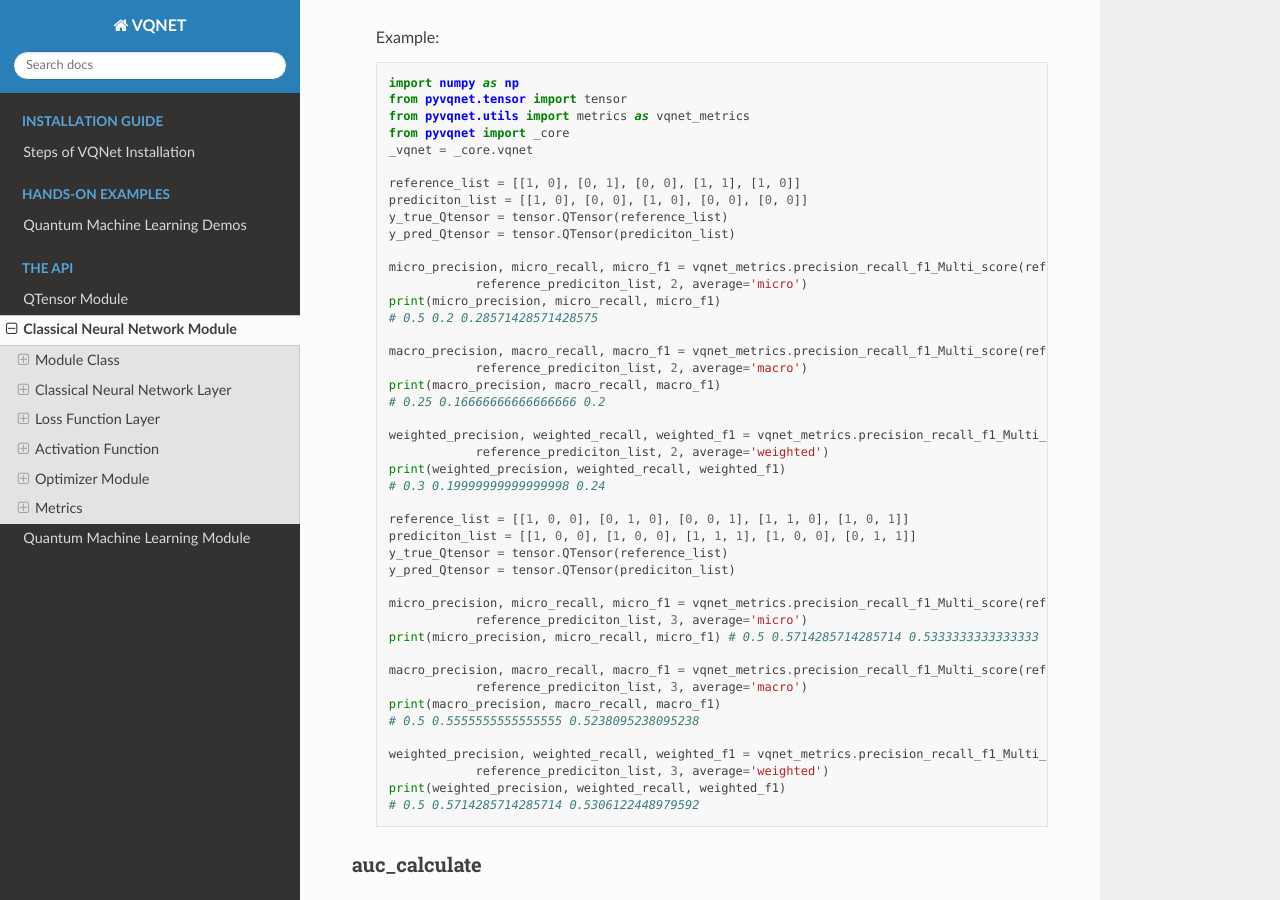
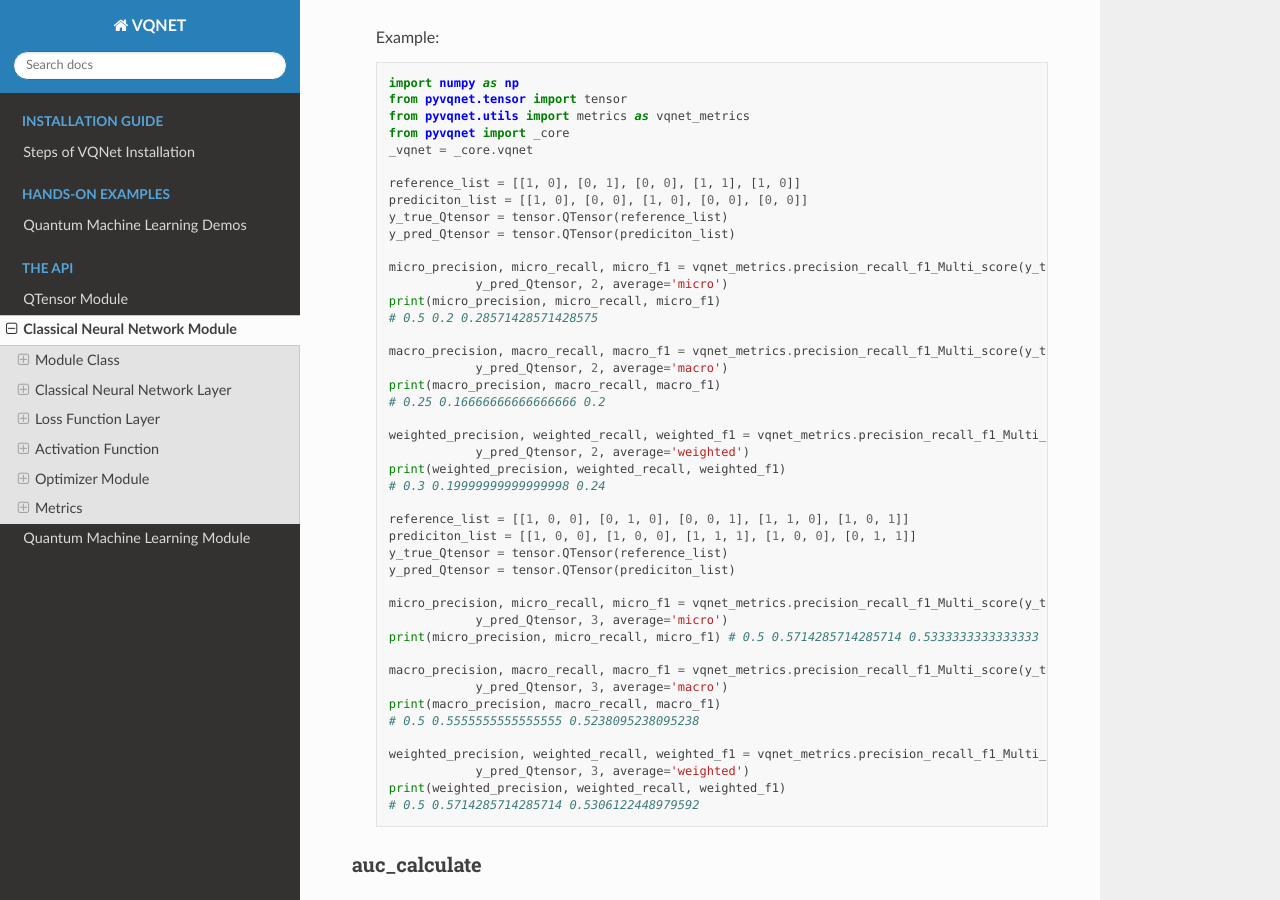
Before and after one commit to OriginQ/VQNET2.0-tutorial-en, a Sphinx documentation site: the page built from source/rst/nn.rst, in a window 1280 px wide and 900 px high, scrolled down 42154 px. Built offline with Sphinx 7.4.7 and the Read the Docs theme 2.0.0, drawn with Linux system fonts in a browser that asks for light colours; some of the changed text lies outside the part shown.

Commit message:
[fix] fix notes error

```diff
--- a/source/rst/nn.rst
+++ b/source/rst/nn.rst
@@ -2131,18 +2131,18 @@ precision_recall_f1_Multi_score
                     y_true_Qtensor = tensor.QTensor(reference_list)
                     y_pred_Qtensor = tensor.QTensor(prediciton_list)
 
-                    micro_precision, micro_recall, micro_f1 = vqnet_metrics.precision_recall_f1_Multi_score(reference_list_Qtensor,
-                                reference_prediciton_list, 2, average='micro')
+                    micro_precision, micro_recall, micro_f1 = vqnet_metrics.precision_recall_f1_Multi_score(y_true_Qtensor,
+                                y_pred_Qtensor, 2, average='micro')
                     print(micro_precision, micro_recall, micro_f1)
                     # 0.5 0.2 0.28571428571428575
 
-                    macro_precision, macro_recall, macro_f1 = vqnet_metrics.precision_recall_f1_Multi_score(reference_list_Qtensor,
-                                reference_prediciton_list, 2, average='macro')
+                    macro_precision, macro_recall, macro_f1 = vqnet_metrics.precision_recall_f1_Multi_score(y_true_Qtensor,
+                                y_pred_Qtensor, 2, average='macro')
                     print(macro_precision, macro_recall, macro_f1)
                     # 0.25 0.16666666666666666 0.2
 
-                    weighted_precision, weighted_recall, weighted_f1 = vqnet_metrics.precision_recall_f1_Multi_score(reference_list_Qtensor,
-                                reference_prediciton_list, 2, average='weighted')
+                    weighted_precision, weighted_recall, weighted_f1 = vqnet_metrics.precision_recall_f1_Multi_score(y_true_Qtensor,
+                                y_pred_Qtensor, 2, average='weighted')
                     print(weighted_precision, weighted_recall, weighted_f1)
                     # 0.3 0.19999999999999998 0.24
 
@@ -2151,17 +2151,17 @@ precision_recall_f1_Multi_score
                     y_true_Qtensor = tensor.QTensor(reference_list)
                     y_pred_Qtensor = tensor.QTensor(prediciton_list)
 
-                    micro_precision, micro_recall, micro_f1 = vqnet_metrics.precision_recall_f1_Multi_score(reference_list_Qtensor,
-                                reference_prediciton_list, 3, average='micro')
+                    micro_precision, micro_recall, micro_f1 = vqnet_metrics.precision_recall_f1_Multi_score(y_true_Qtensor,
+                                y_pred_Qtensor, 3, average='micro')
                     print(micro_precision, micro_recall, micro_f1) # 0.5 0.5714285714285714 0.5333333333333333
 
-                    macro_precision, macro_recall, macro_f1 = vqnet_metrics.precision_recall_f1_Multi_score(reference_list_Qtensor,
-                                reference_prediciton_list, 3, average='macro')
+                    macro_precision, macro_recall, macro_f1 = vqnet_metrics.precision_recall_f1_Multi_score(y_true_Qtensor,
+                                y_pred_Qtensor, 3, average='macro')
                     print(macro_precision, macro_recall, macro_f1)
                     # 0.5 0.5555555555555555 0.5238095238095238
 
-                    weighted_precision, weighted_recall, weighted_f1 = vqnet_metrics.precision_recall_f1_Multi_score(reference_list_Qtensor,
-                                reference_prediciton_list, 3, average='weighted')
+                    weighted_precision, weighted_recall, weighted_f1 = vqnet_metrics.precision_recall_f1_Multi_score(y_true_Qtensor,
+                                y_pred_Qtensor, 3, average='weighted')
                     print(weighted_precision, weighted_recall, weighted_f1)
                     # 0.5 0.5714285714285714 0.5306122448979592
 
@@ -2211,8 +2211,8 @@ auc_calculate
 
                 y = [1, 2, 1, 1, 1, 0, 0, 1, 1, 1]
                 pred = [1, 0, 2, 1, 1, 1, 0, 1, 1, 0]
-                act_Qtensor = tensor.QTensor(y)
-                pre_Qtensor = tensor.QTensor(pre)
-                result = vqnet_metrics.auc_calculate(act_Qtensor, pre_Qtensor, pos_label=2)
+                y_Qtensor = tensor.QTensor(y)
+                pred_Qtensor = tensor.QTensor(pred)
+                result = vqnet_metrics.auc_calculate(y_Qtensor, pred_Qtensor, pos_label=2)
                 print("auc:", result)
                 # 0.1111111111111111
```
